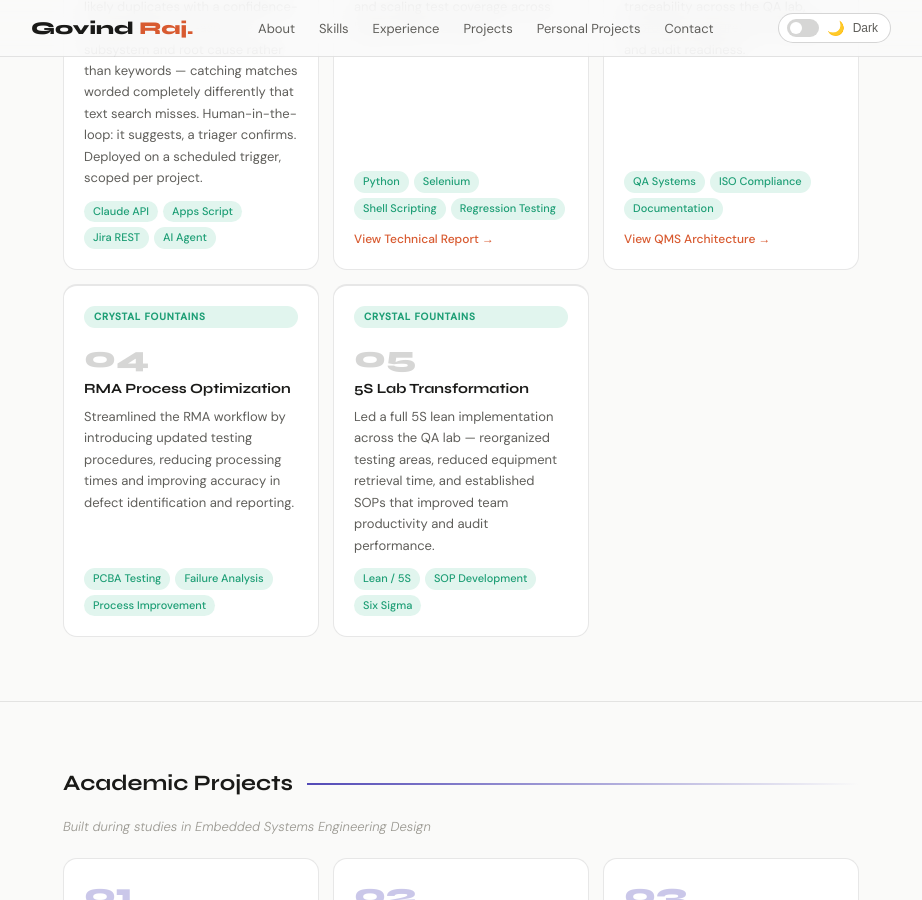
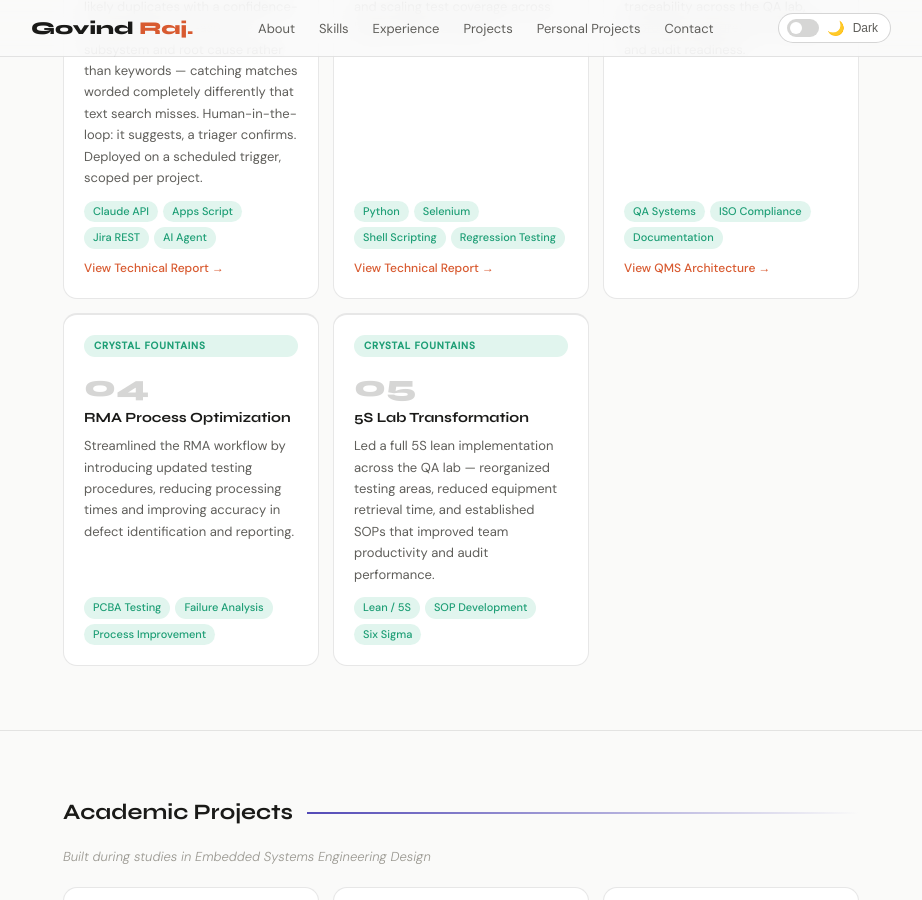
Before and after one commit to gov466/gov466.github.io, a Jekyll site: the page index.html, which Jekyll copies as it is, in a window 1280 px wide and 900 px high, scrolled down 3444 px. Shown: the whole window, without its empty margins (179-1101 px from the left). Built offline with Jekyll 4.4.1, drawn with Linux system fonts in a browser that asks for light colours.

```diff
--- a/index.html
+++ b/index.html
@@ -866,6 +866,7 @@
             <span class="project-tag">Jira REST</span>
             <span class="project-tag">AI Agent</span>
           </div>
+          <a href="Bug_Deduplicator_Report.pdf" target="_blank" class="project-link">View Technical Report →</a>
         </div>
 
         <div class="project-card project-card--pro" style="cursor:default;">
```
